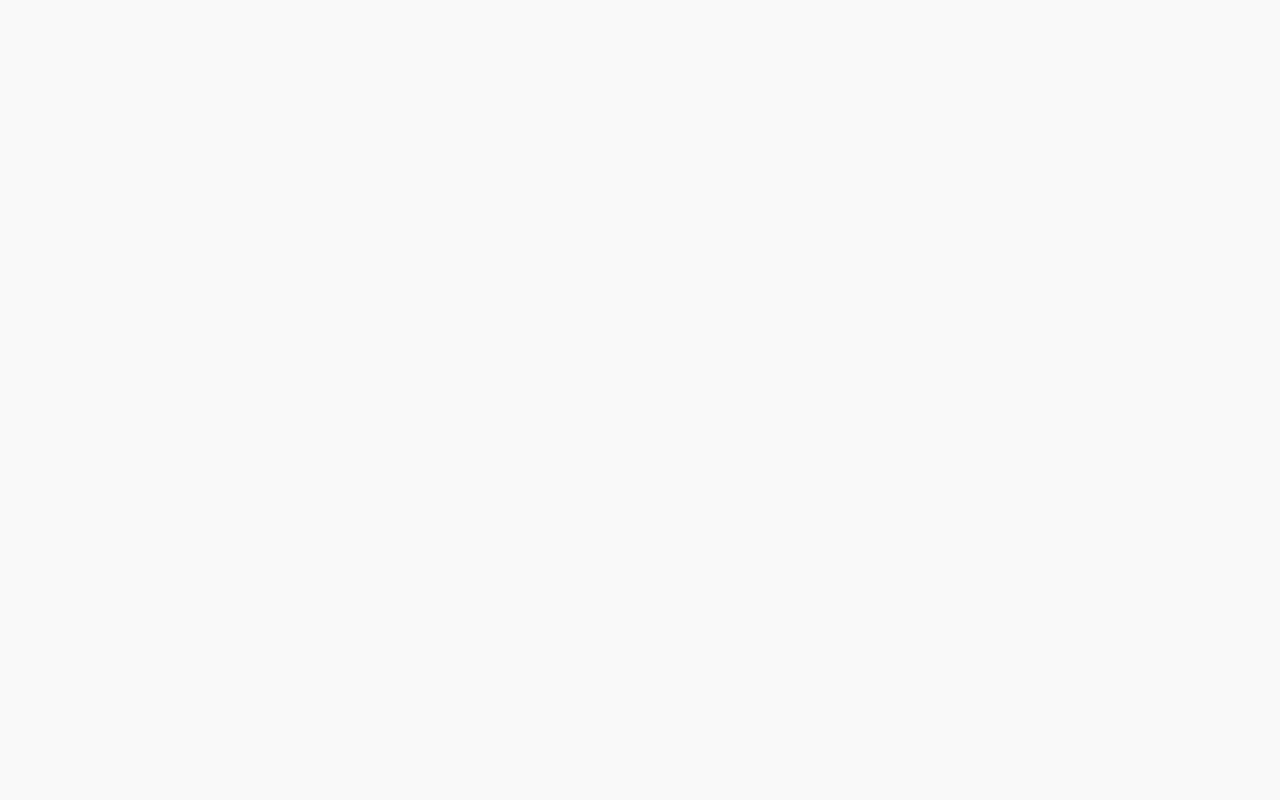
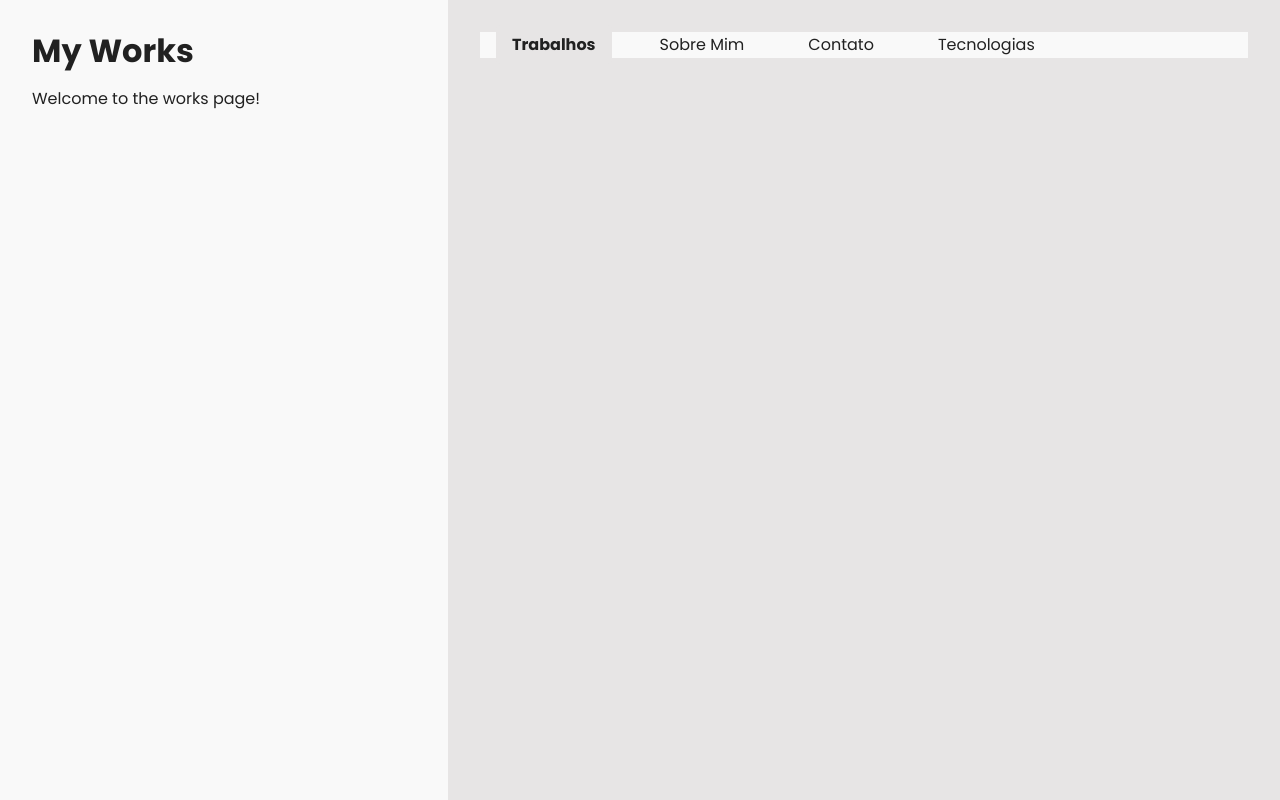
Before and after one commit to manuvaladares/portfolio, a React (Vite) app: page /portfolio/work in a window 1280 px wide. Before the commit this address had no page. Built offline with nearby package versions, Linux system fonts and the light colour scheme.

Commit message:
adiciona novas páginas: Contato, Trabalhos e Habilidades; atualiza rotas e navegação

```diff
--- a/src/App.jsx
+++ b/src/App.jsx
@@ -1,6 +1,9 @@
 import React from 'react';
 import { Routes, Route } from 'react-router-dom';
 import AboutPage from './pages/AboutPage/AboutPage';
+import ContactPage from './pages/ContactPage/ContactPage';
+import WorkPage from './pages/WorkPage/WorkPage';
+import SkillsPage from './pages/SkillsPage/SkillsPage';
 import './assets/styles/global.css';
 
 function App() {
@@ -8,8 +11,9 @@ function App() {
     <Routes>
       <Route path="/" element={<AboutPage />} />
       <Route path="/about" element={<AboutPage />} />
-      {/* <Route path="/work" element={<WorkPage />} />
-      <Route path="/contact" element={<ContactPage />} /> */}
+      <Route path="/work" element={<WorkPage />} />
+      <Route path="/contact" element={<ContactPage />} />
+      <Route path="/skills" element={<SkillsPage />} />
     </Routes>
   );
 }
--- a/src/components/navigation/navigation.jsx
+++ b/src/components/navigation/navigation.jsx
@@ -8,7 +8,7 @@ const Navigation = () => {
       <ul>
         <li>
           <NavLink
-            to="/trabalhos"
+            to="/work"
             className={({ isActive }) => (isActive ? styles.active : undefined)}
           >
             Trabalhos
@@ -24,7 +24,7 @@ const Navigation = () => {
         </li>
         <li>
           <NavLink
-            to="/contato"
+            to="/contact"
             className={({ isActive }) => (isActive ? styles.active : undefined)}
           >
             Contato
@@ -32,7 +32,7 @@ const Navigation = () => {
         </li>
         <li>
           <NavLink
-            to="/tecnologias"
+            to="/skills"
             className={({ isActive }) => (isActive ? styles.active : undefined)}
           >
             Tecnologias
--- a/src/pages/AboutPage/AboutPage.jsx
+++ b/src/pages/AboutPage/AboutPage.jsx
@@ -1,5 +1,4 @@
 import React from 'react';
-
 import MainLayout from '../../components/MainLayout/MainLayout';
 import Navigation from '../../components/navigation/navigation';
 
--- /dev/null
+++ b/src/pages/ContactPage/ContactPage.jsx
@@ -0,0 +1,19 @@
+import React from "react";
+import MainLayout from '../../components/MainLayout/MainLayout';
+import Navigation from '../../components/navigation/navigation';
+
+const ContactPage = () => {
+    return (
+      <MainLayout
+        leftContent={
+          <>
+            <h1>Contact Me</h1>
+            <p>Welcome to the contact page!</p>
+          </>
+        }
+        rightContent={<Navigation />}
+      />
+    );
+};
+
+export default ContactPage;
--- /dev/null
+++ b/src/pages/SkillsPage/SkillsPage.jsx
@@ -0,0 +1,19 @@
+import React from "react";
+import MainLayout from '../../components/MainLayout/MainLayout';
+import Navigation from '../../components/navigation/navigation';
+
+const SkillsPage = () => {
+    return (
+      <MainLayout
+        leftContent={
+          <>
+            <h1>My Skills</h1>
+            <p>Welcome to the skills page!</p>
+          </>
+        }
+        rightContent={<Navigation />}
+      />
+    );
+};
+
+export default SkillsPage;
--- /dev/null
+++ b/src/pages/WorkPage/WorkPage.jsx
@@ -0,0 +1,19 @@
+import React from "react";
+import MainLayout from '../../components/MainLayout/MainLayout';
+import Navigation from '../../components/navigation/navigation';
+
+const WorkPage = () => {
+    return (
+      <MainLayout
+        leftContent={
+          <>
+            <h1>My Works</h1>
+            <p>Welcome to the works page!</p>
+          </>
+        }
+        rightContent={<Navigation />}
+      />
+    );
+};
+
+export default WorkPage;
```
Also changed, not shown: src/pages/AboutPage/AboutPage.module.css (deleted, +0 -42 lines).
